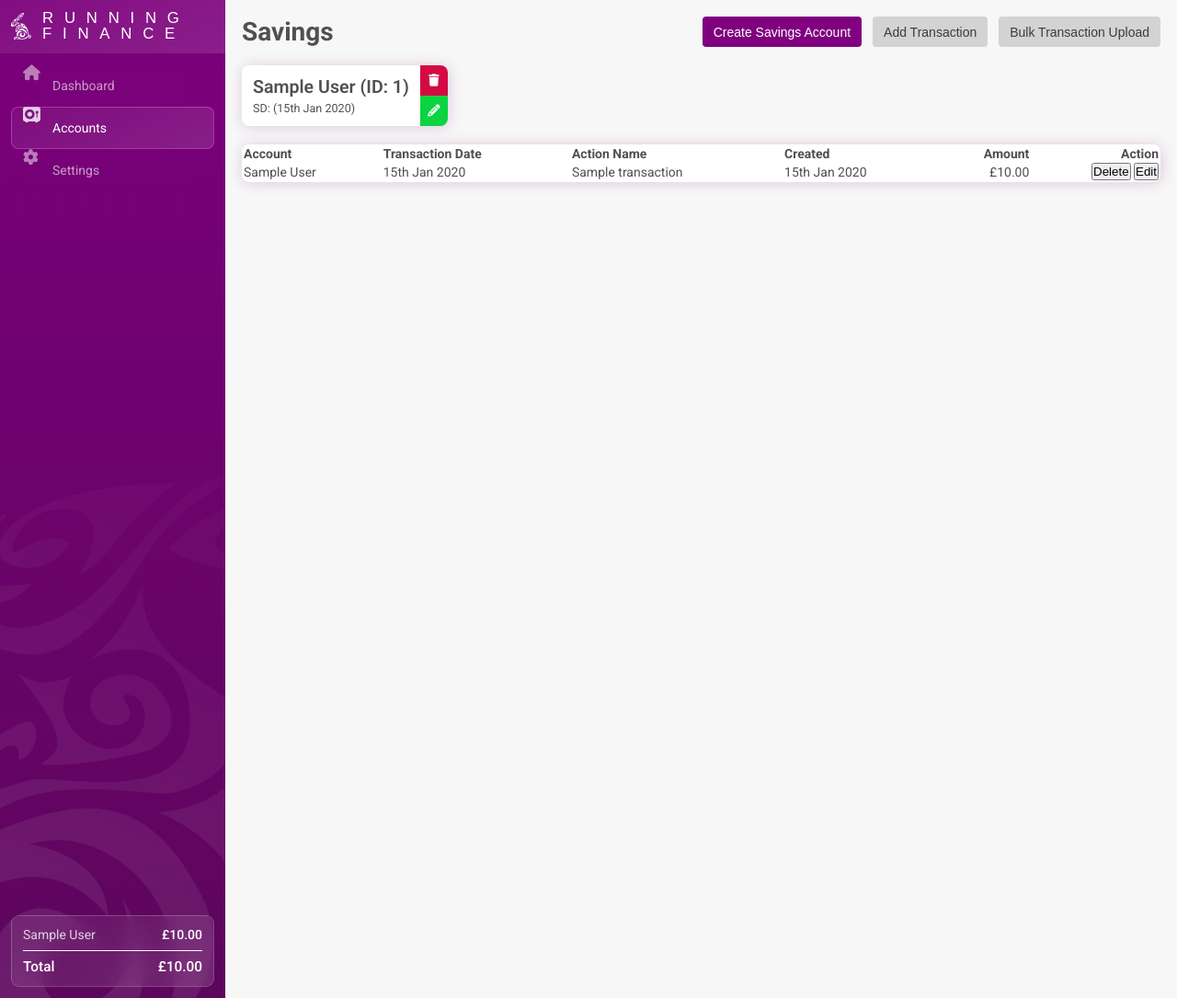
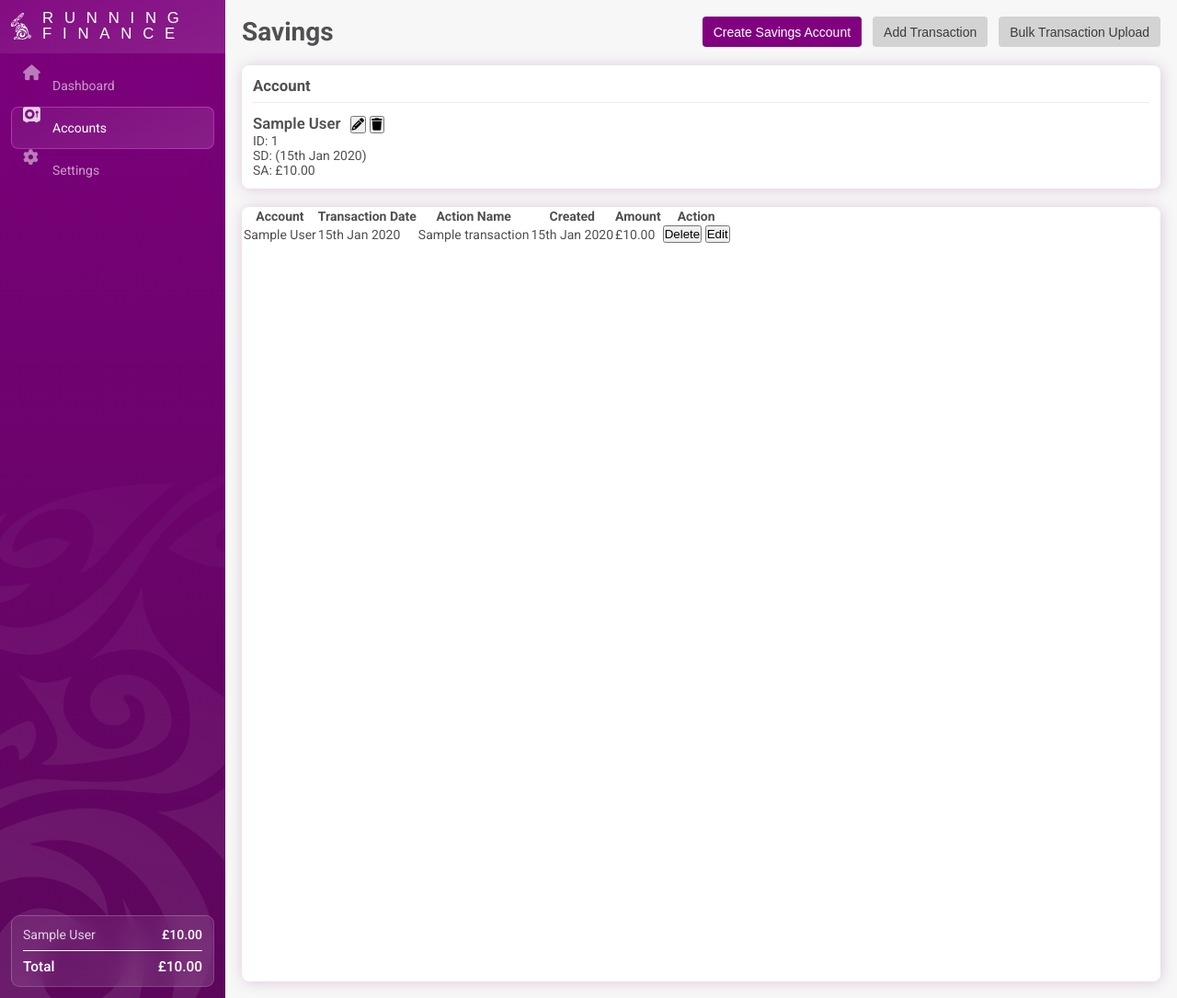
Before and after one commit to JD2410/Finances, a Django app: page /savings/ in a window 1280 px wide. Shown: the whole page at 92% size. Run offline with Django 5.2, Linux system fonts and the light colour scheme; tables that the repository leaves empty hold one stand-in row (values such as "Sample post"); some libraries are stand-ins or nearby versions; some web fonts are replaced.

Commit message:
sidebar handling empty investment - alternate account insights in savings section

```diff
--- a/finances/static/savings/styles.css
+++ b/finances/static/savings/styles.css
@@ -1,29 +1,3 @@
-.account-cards {
-    display: flex;
-    gap: 8px;
-
-    & > .card {
-        border: 1px solid rgba(128, 128, 128, 0.11);
-        padding: 6px 8px;
-        border-radius: 4px;
-        margin-bottom: 20px;
-
-        .id {
-            font-size: 0.8em;
-            opacity: 0.6;
-        }
-    }
+.page-section {
+    height: 100%;
 }
-
-.transactions {
-    table {
-        width: 100%;
-
-        td, th {
-            text-align: left;
-        }
-        td.right-align, th.right-align {
-            text-align: right;
-        }
-    }
-}
--- a/finances/static/styles.css
+++ b/finances/static/styles.css
@@ -257,57 +257,30 @@ body {
     }
     .page-cards {
         display: flex;
-        flex-direction: row;
-        gap: 20px;
+        flex-direction: column;
+        gap: 12px;
+        background-color: #fff;
+        border-radius: 8px;
+        box-shadow: 1px 1px 15px 0 rgba(112, 2, 112, 0.19);
+        padding: 12px;
 
-        .card {
-            background-color: #fff;
-            border-radius: 8px;
-            box-shadow: 1px 1px 15px 0 rgba(112, 2, 112, 0.19);
-            overflow: hidden;
+        h2 {
+            border-bottom: 1px solid rgba(0, 0, 0, 0.08);
+            padding-bottom: 8px;
+            font-size: 1.2em;
+        }
 
-            .lead {
-                font-size: 1.4em;
-                font-weight: 600;
-            }
-            .sub {
-                font-size: 0.9em;
-            }
+        .cards-inline {
+            display: flex;
+            gap: 20px;
 
-            &.savings {
-                display: flex;
-                flex-direction: row;
-                gap: 0;
-
-                .info {
-                    padding: 12px;
+            form {
+                .lead {
                     display: flex;
-                    flex-direction: column;
-                    gap: 4px;
-                }
-
-                .actions {
-                    display: flex;
-                    flex-direction: column;
-                    gap: 0;
-                    line-height: 0;
-
-                    button {
-                        height: 50%;
-                        width: 30px;
-                        border: 0px;
-                        color: #fff;
-
-                        img {
-                            width: 100%;
-                        }
-                        &.account-edit {
-                            background-color: color(srgb 0.0415 0.83 0.2539);
-                        }
-                        &.account-delete {
-                            background-color: color(srgb 0.83 0.0415 0.2621);
-                        }
-                    }
+                    gap: 10px;
+                    justify-content: space-between;
+                    font-size: 1.2em;
+                    font-weight: 600;
                 }
             }
         }
--- a/finances/tags/templatetags/nav_accounts.py
+++ b/finances/tags/templatetags/nav_accounts.py
@@ -20,7 +20,7 @@ def render_accounts():
                 total = get_transactions_total[0]['total']
         else:
             get_transactions_total = Transactions.objects.values('amount').filter(accountId = account.id).order_by('-date').first()
-            if len(get_transactions_total):
+            if get_transactions_total != None:
                 total = get_transactions_total['amount']
 
         accountDetails.append({
--- a/finances/templates/savings.html
+++ b/finances/templates/savings.html
@@ -31,13 +31,22 @@
                 </div>
             </div>
             <div class="page-cards">
+                <h2>Account</h2>
+                <div class="cards-inline">
                     {% if accounts %}
                         {% for acc in accounts %}
                             <form action="" method="post" class="card savings" id="account_{{ acc.id }}">
                                 {% csrf_token %}
                                 <div class="info">
-                                <div class="name lead" data-value="{{ acc.name }}">{{ acc.name }} (ID: {{ acc.id }})</div>
-                                <div class="sub" title="Starting Amount">
+                                    <div class="name lead" data-value="{{ acc.name }}">
+                                        {{ acc.name }}
+                                        <div class="actions">
+                                            <button class="account-edit" data-value="{{ acc.id }}"><i class="fa-solid fa-pencil"></i></button>
+                                            <button class="account-delete" type="submit" name="deleteAccount" value="Delete"><i class="fa-solid fa-trash"></i></button>
+                                        </div>
+                                    </div>
+                                    <div class="accid">ID: {{ acc.id }}</div>
+                                    <div class="sub" title="Start Date">
                                         SD:
                                         {% if acc.firstDate != None %}
                                             ({{ acc.firstDate|date:"jS M Y" }})
@@ -45,21 +54,27 @@
                                             Not Set
                                         {% endif %}
                                     </div>
+                                    {% if acc.firstDate != None %}
+                                    <div class="sub" title="Start Amount">
+                                        SA: £{{ acc.first|floatformat:2|intcomma }}
+                                    </div>
+                                    {% endif %}
+
                                 </div>
                                 <div class="actions">
-                                <button class="account-delete" type="submit" name="deleteAccount" value="Delete"><i class="fa-solid fa-trash"></i></button>
-                                <button class="account-edit" data-value="{{ acc.id }}"><i class="fa-solid fa-pencil"></i></button>
+
                                 </div>
                                 <input type="hidden" name="accountId" value="{{acc.id}}">
                                 <input type="hidden" name="accountType" value="{{acc.accountType.id}}">
-
                             </form>
                         {% endfor %}
+                    {% else %}
+                        <p>Need to create an account or two</p>
                     {% endif %}
+                </div>
             </div>
             <div class="page-section">
                 {% if transactions %}
-                <div class="transactions">
                     <table>
                         <thead>
                             <th>Account</th>
@@ -85,11 +100,8 @@
                         {% endfor %}
                         </tbody>
                     </table>
-                </div>
                 {% else %}
-                <div class="transactions">
                     <p>There are no transactions in the database</p>
-                </div>
                 {% endif %}
             </div>
         </div>
```
Lines whose indentation alone changed are shown as unchanged.
